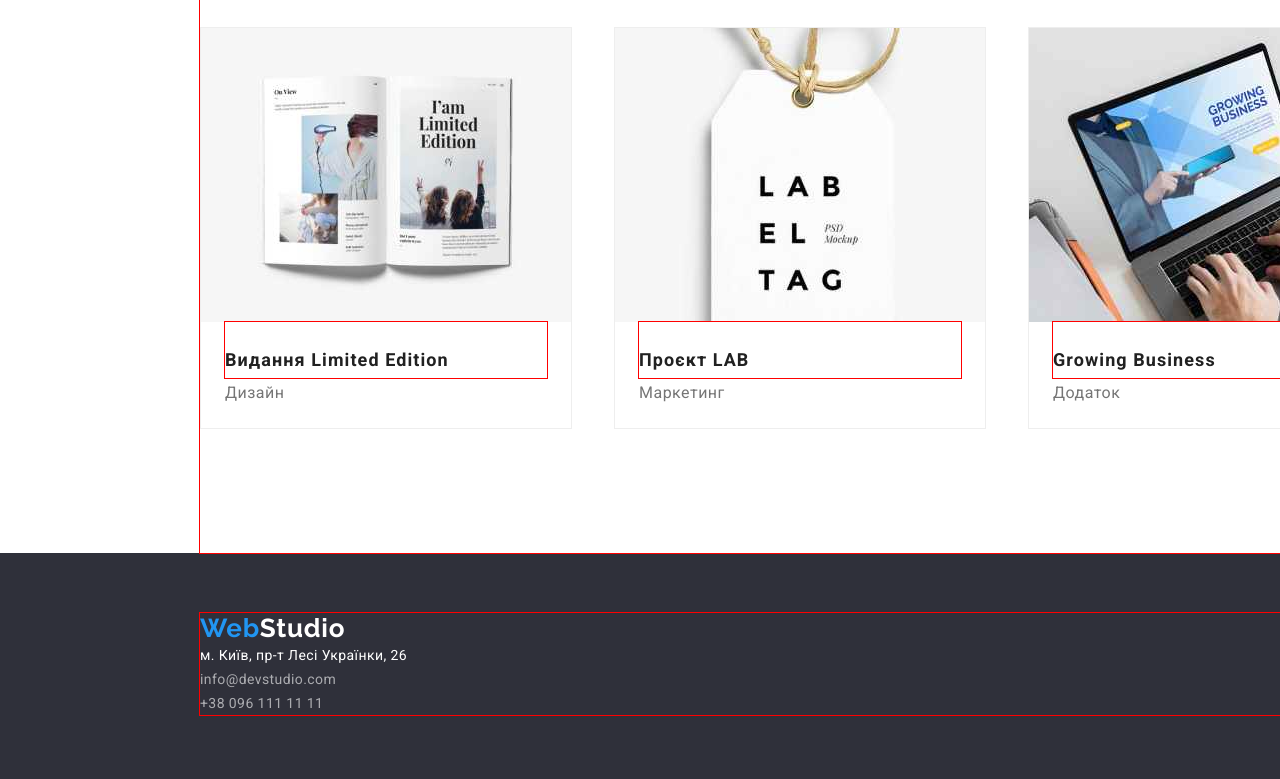
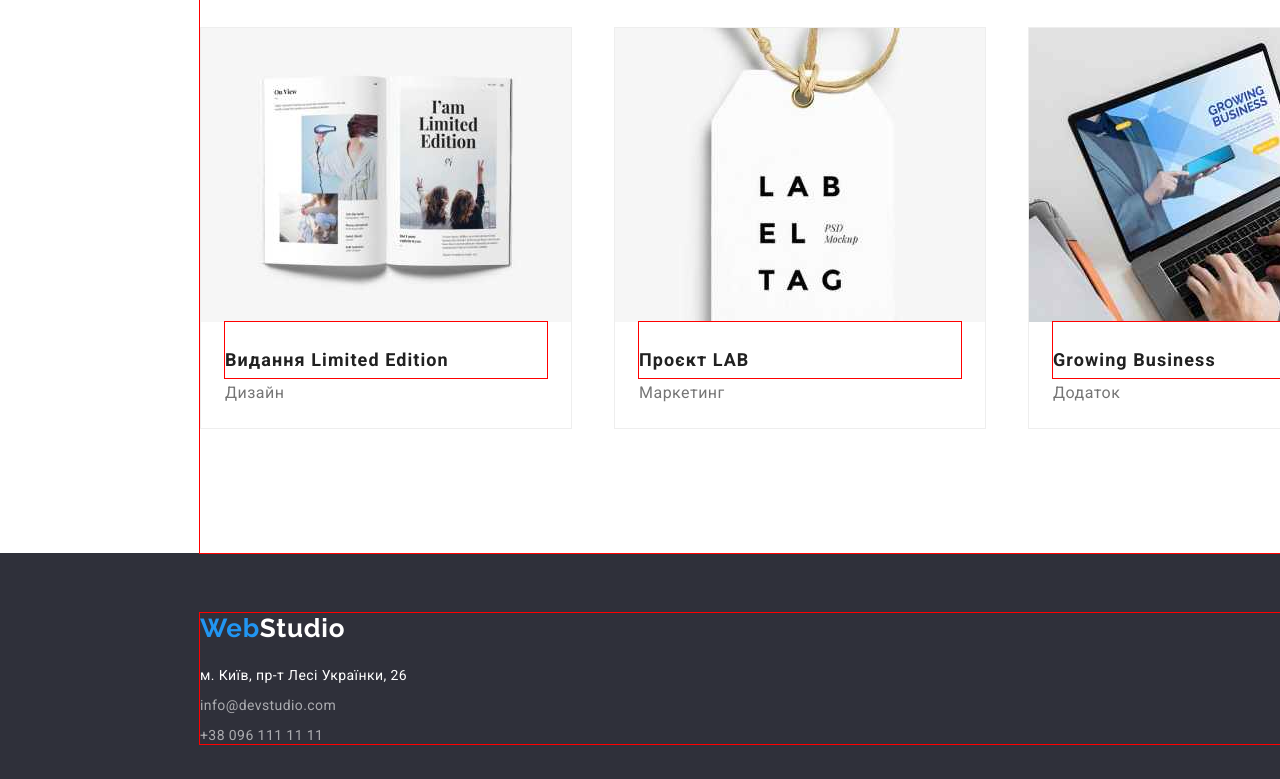
Before and after one commit to uksusit/goit-markup-hw-03, a plain HTML site: page portfolio.html in a window 1280 px wide. Shown: the part 1099-1878 px from the top of the page. Drawn offline with nearby package versions, Linux system fonts and the light colour scheme.

Commit message:
footer end

```diff
--- a/css/styles.css
+++ b/css/styles.css
@@ -27,6 +27,7 @@ a {
     text-decoration: none;
     font-style: normal;
     color: var(--main-text-color);
+    /* margin: 0; */
 }
 h1, h2, h3, p {margin: 0;}
 
@@ -339,18 +340,52 @@ margin-left: 30px;
         line-height: normal; */
 }
 /* footer */
-footer { padding-top: 60px;
+footer {
+        padding-top: 60px;
+        padding-bottom: 60px;
     width: 1600px;
     height: 252px;
     background-color: var(--footer-bg-color);
     /* flex-shrink: 0; */
 }
+/* footer .logo {
+    display: inline-block
+margin-bottom: 20px;
+} */
+footer a {
+    /* outline: 1px solid red; */
+        /* flex-shrink: 0; */
+}
 /* footer address */
+.ftr-adr {
+    /* outline: 1px solid red; */
+            height: 81px;
+            width: 231px;
+            margin-top: 20px;
+            /* margin-block-start: 0;
+                margin-block-end: 0; */
+                box-sizing: content-box;
+
+}
+.ftr-adr  li {
+     /* outline: 1px solid red; */
+    display: block;
+    width: 231px;
+    height: 21px;
+    /* flex-shrink: 0; */
+     /* align-content: flex-end; */
+   /* margin-top: 9px; */
+}
+.ftr-adr li + li {
+    margin-top: 9px;
+    /* margin-bottom: 9px; */
+}
 .addr-gmap {
     line-height: 1.71429;
     letter-spacing: 0.42px;
     color: var(--white-color);
     /* background-color: var(--footer-bg-color); */
+
 }
 .footer-cont {
     line-height:  1.71429;
--- a/portfolio.html
+++ b/portfolio.html
@@ -127,8 +127,9 @@
         <div class="container">
             <a class="logo" href="./index.html" lang="en">Web<span>Studio</span></a>
             <address>
-                <a class="addr-gmap" href="https://goo.gl/maps/K7wLsU8n2zrFGFb46">м. Київ, пр-т Лесі Українки, 26</a>   <!-- <p>м. Київ, пр-т Лесі Українки, 26</p> -->
-                <ul>
+                <ul class="ftr-adr">
+                    <li><a class="addr-gmap" href="https://goo.gl/maps/K7wLsU8n2zrFGFb46">м. Київ, пр-т Лесі Українки,
+                            26</a> <!-- <p>м. Київ, пр-т Лесі Українки, 26</p> --></li>
                     <li><a class="footer-cont" href="mailto:info@devstudio.com">info@devstudio.com</a></li>
                     <li><a class="footer-cont" href="tel:+380961111111">+38 096 111 11 11</a></li>
                 </ul>
```
Also changed, not shown: index.html (+2 -2 lines).
